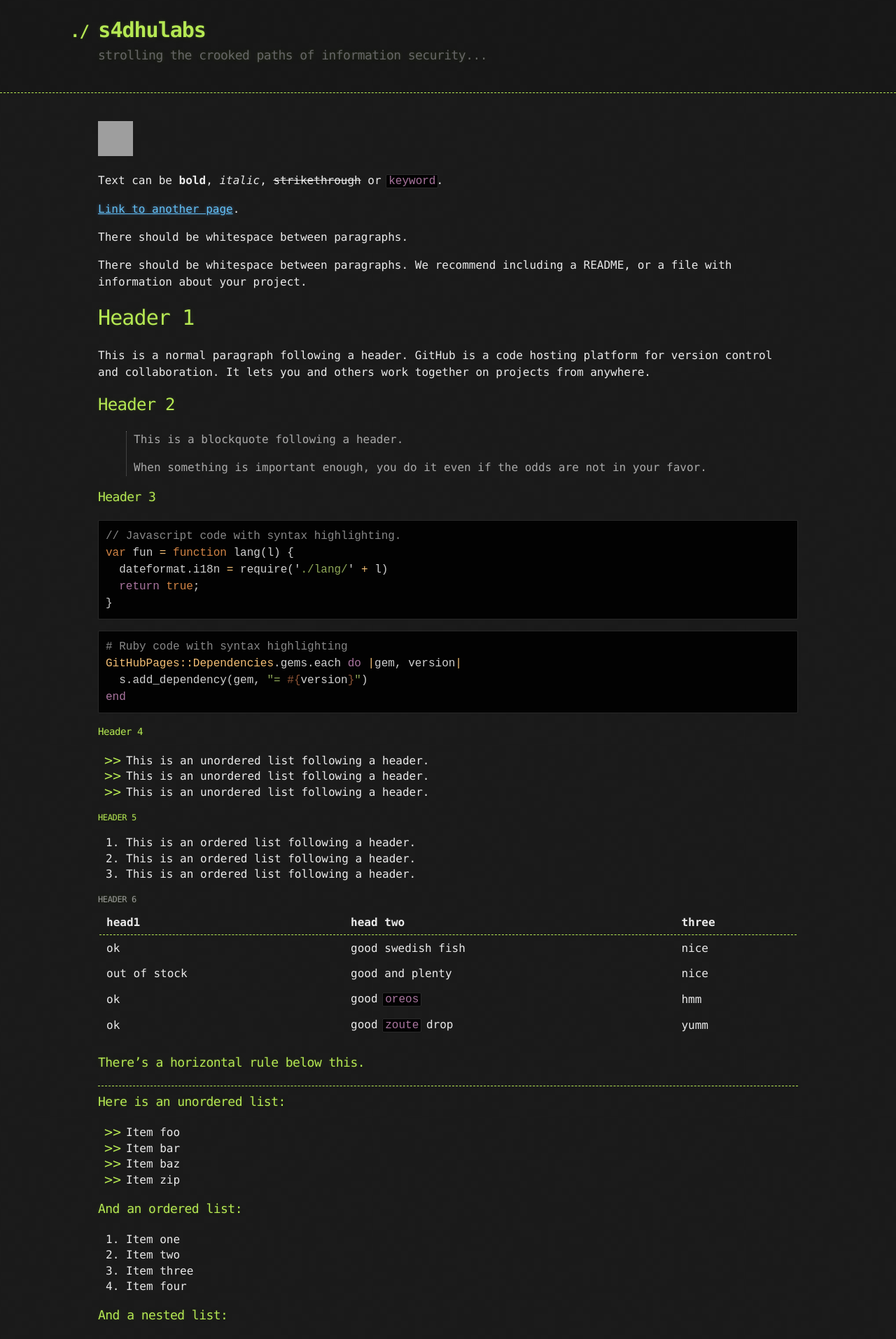
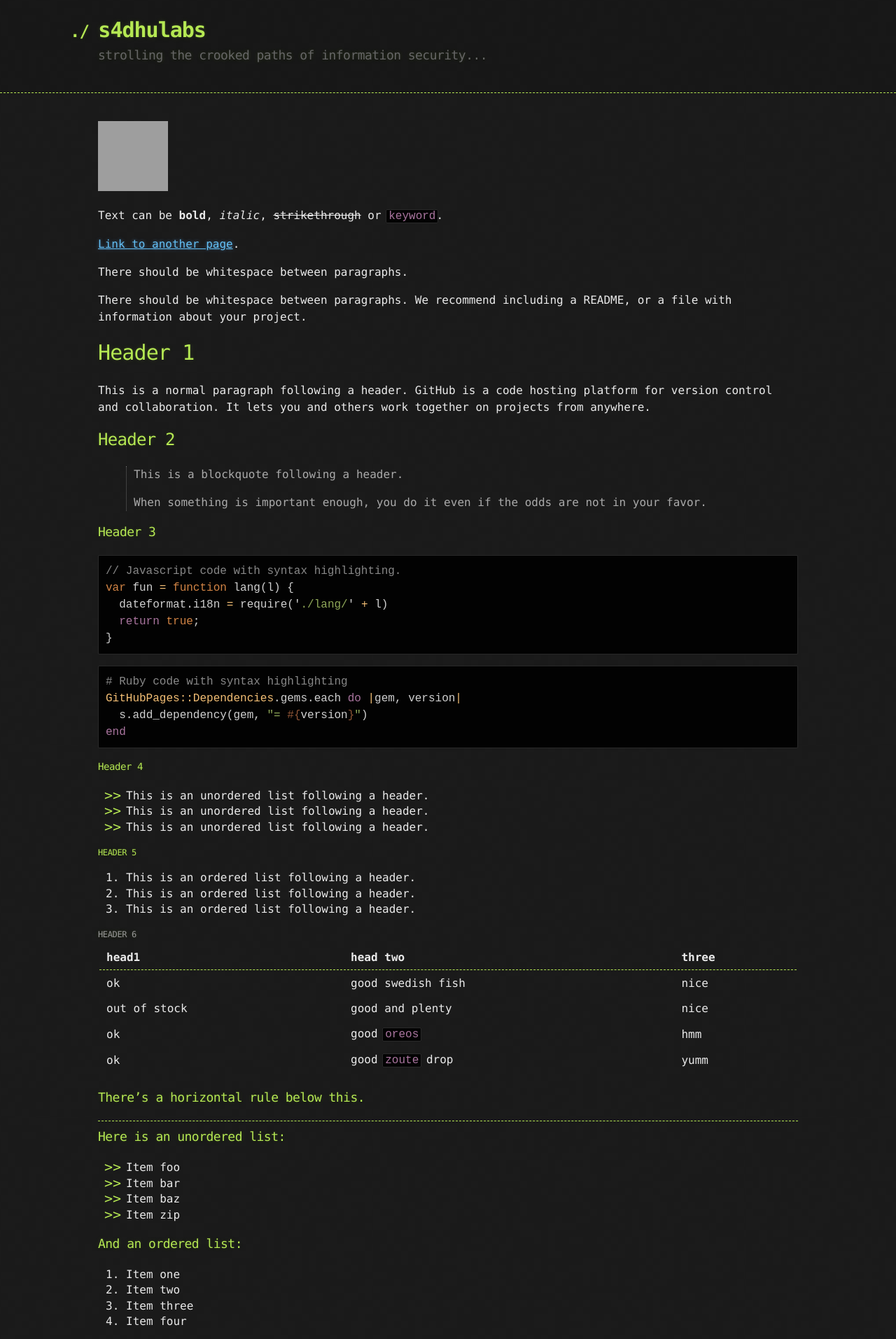
Before and after one commit to s4dhulabs/s4dhulabs.github.io, a Jekyll site: the page built from index.md, in a window 1280 px wide. Shown: the top 1913 px of the page at 70% size. Built offline with Jekyll 4.4.1, drawn with Linux system fonts in a browser that asks for light colours; grey boxes are pictures that could not be loaded.

Commit message:
style commit

```diff
--- a/index.md
+++ b/index.md
@@ -6,7 +6,7 @@ layout: default
 
 <!-- ![Octocat](https://raw.githubusercontent.com/s4dhulabs/vimana-framework/main/resources/imgs/vimana1.png)
 -->
-<img src="https://raw.githubusercontent.com/s4dhulabs/vimana-framework/main/resources/imgs/vimana1.png" alt="alt text" width="50" height="50">
+<img src="https://raw.githubusercontent.com/s4dhulabs/vimana-framework/main/resources/imgs/vimana1.png" alt="alt text" width="100" height="100">
 
 Text can be **bold**, _italic_, ~~strikethrough~~ or `keyword`.
 
```
